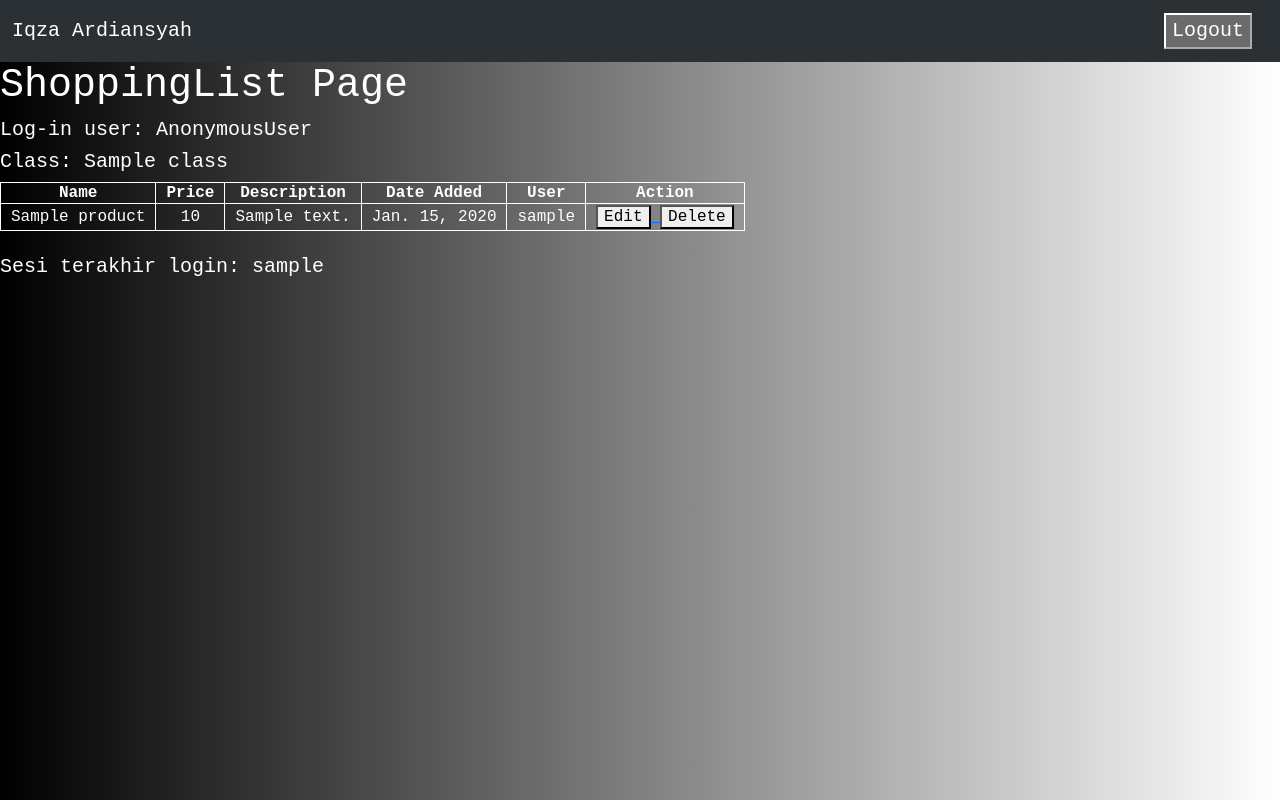
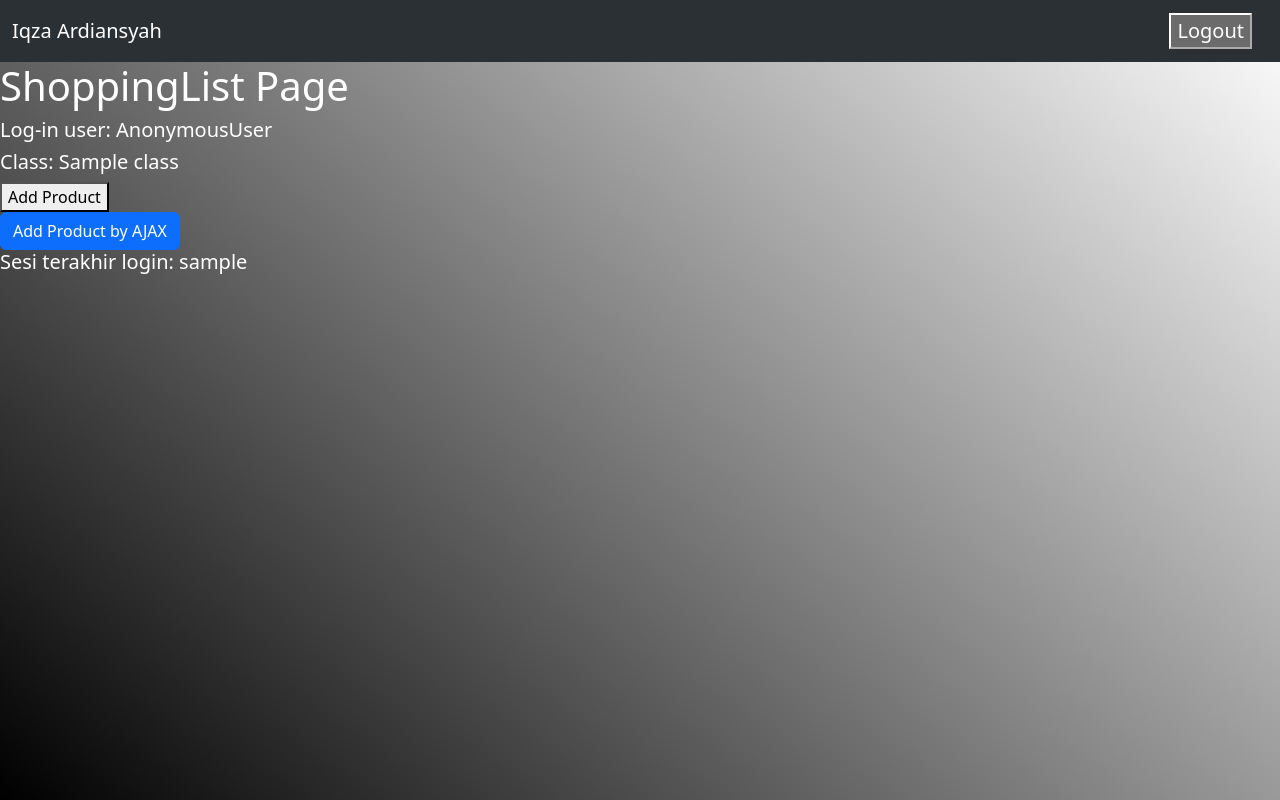
Before and after one commit to iqzaardiansyah/shopping-list, a Django app: template main/templates/main.html in a window 1280 px wide. Run offline with Django 4.2, Linux system fonts and the light colour scheme; tables that the repository leaves empty hold one stand-in row (values such as "Sample post"); the template is opened without the code that fills it: values that come from a table or form of the project are taken from there, most other values are stand-ins (such as "Sample title", 1, 10 or a date in 2020); data that the repository does not hold is empty.

Commit message:
Tutorial 5

```diff
--- a/main/templates/main.html
+++ b/main/templates/main.html
@@ -11,6 +11,7 @@
     {% endblock logout %}
 </nav>
 
+
 {% block content %}
     <h1>ShoppingList Page</h1>
 
@@ -18,41 +19,90 @@
 
     <h5>Class: {{class}}</h5>
 
-    <table>
-        <tr>
-            <th>Name</th>
-            <th>Price</th>
-            <th>Description</th>
-            <th>Date Added</th>
-            <th>User</th>
-            <th>Action</th>
-        </tr>
+    <table id="product_table"></table>
 
-        {% comment %} Berikut cara memperlihatkan data produk di bawah baris ini {% endcomment %}
+    <div class="modal fade" id="exampleModal" tabindex="-1" aria-labelledby="exampleModalLabel" aria-hidden="true" style="color: black;">
+        <div class="modal-dialog">
+            <div class="modal-content">
+                <div class="modal-header">
+                    <h1 class="modal-title fs-5" id="exampleModalLabel">Add New Product</h1>
+                    <button type="button" class="btn-close" data-bs-dismiss="modal" aria-label="Close"></button>
+                </div>
+                <div class="modal-body">
+                    <form id="form" onsubmit="return false;">
+                        {% csrf_token %}
+                        <div class="mb-3">
+                            <label for="name" class="col-form-label">Name:</label>
+                            <input type="text" class="form-control" id="name" name="name"></input>
+                        </div>
+                        <div class="mb-3">
+                            <label for="price" class="col-form-label">Price:</label>
+                            <input type="number" class="form-control" id="price" name="price"></input>
+                        </div>
+                        <div class="mb-3">
+                            <label for="description" class="col-form-label">Description:</label>
+                            <textarea class="form-control" id="description" name="description"></textarea>
+                        </div>
+                    </form>
+                </div>
+                <div class="modal-footer">
+                    <button type="button" class="btn btn-secondary" data-bs-dismiss="modal">Close</button>
+                    <button type="button" class="btn btn-primary" id="button_add" data-bs-dismiss="modal">Add Product</button>
+                </div>
+            </div>
+        </div>
+    </div>
 
-        {% for product in products %}
-            <tr>
-                <td>{{product.name}}</td>
-                <td>{{product.price}}</td>
-                <td>{{product.description}}</td>
-                <td>{{product.date_added}}</td>
-                <td>{{product.user}}</td>
-                <td>
-                    <a href="{% url 'main:edit_product' product.pk %}">
-                        <button>
-                            Edit
-                        </button>
-                    </a>
-                    <a href="{% url 'main:delete_product' product.pk %}">
-                          <button>
-                              Delete
-                          </button>
-                    </a>
-                </td>
-            </tr>
-        {% endfor %}
-    </table>
+
+    <a href="{% url 'main:create_product' %}">
+        <button>
+            Add Product
+        </button>
+    </a><br>
+    <button type="button" class="btn btn-primary" data-bs-toggle="modal" data-bs-target="#exampleModal">Add Product by AJAX</button>
 
     <br />
     <h5>Sesi terakhir login: {{ last_login }}</h5>
+
+    <script>
+        async function getProducts() {
+            return fetch("{% url 'main:get_product_json' %}").then((res) => res.json())
+        }
+
+        async function refreshProducts() {
+            document.getElementById("product_table").innerHTML = ""
+            const products = await getProducts()
+            let htmlString = `<tr>
+                <th>Name</th>
+                <th>Price</th>
+                <th>Description</th>
+                <th>Date Added</th>
+            </tr>`
+            products.forEach((item) => {
+                htmlString += `\n<tr>
+                <td>${item.fields.name}</td>
+                <td>${item.fields.price}</td>
+                <td>${item.fields.description}</td>
+                <td>${item.fields.date_added}</td>
+            </tr>`
+            })
+
+            document.getElementById("product_table").innerHTML = htmlString
+        }
+
+        refreshProducts()
+
+        function addProduct() {
+            fetch("{% url 'main:add_product_ajax' %}", {
+                method: "POST",
+                body: new FormData(document.querySelector('#form'))
+            }).then(refreshProducts)
+
+            document.getElementById("form").reset()
+            return false
+        }
+
+        document.getElementById("button_add").onclick = addProduct
+    </script>
+
 {% endblock content %}
--- a/main/urls.py
+++ b/main/urls.py
@@ -16,4 +16,6 @@ urlpatterns = [
     path('edit-product/<int:id>', edit_product, name='edit_product'),
     path('delete/<int:id>', delete_product, name='delete_product'),
     path('backtomain/', BacktoMain, name='backtomain'),
+    path('get-product/', get_product_json, name='get_product_json'),
+    path('create-product-ajax/', add_product_ajax, name='add_product_ajax'),
 ]
--- a/main/views.py
+++ b/main/views.py
@@ -1,5 +1,5 @@
 from django.shortcuts import render, redirect
-from django.http import HttpResponseRedirect, HttpResponse
+from django.http import HttpResponseRedirect, HttpResponse, HttpResponseNotFound
 from main.forms import ProductForm
 from django.urls import reverse
 from .models import Product
@@ -9,6 +9,7 @@ from django.contrib import messages
 from django.contrib.auth import authenticate, login, logout
 from django.contrib.auth.decorators import login_required
 import datetime
+from django.views.decorators.csrf import csrf_exempt
 
 @login_required(login_url='/login')
 def show_main(request):
@@ -101,3 +102,21 @@ def delete_product(request, id):
 
 def BacktoMain(request):
     return HttpResponseRedirect(reverse('main:show_main'))
+
+def get_product_json(request):
+    product_item = Product.objects.filter(user=request.user)
+    return HttpResponse(serializers.serialize('json', product_item))
+
+@csrf_exempt
+def add_product_ajax(request):
+    if request.method == 'POST':
+        name = request.POST.get("name")
+        price = request.POST.get("price")
+        description = request.POST.get("description")
+        user = request.user
+
+        new_product = Product(name=name, price=price, description=description, user=user)
+        new_product.save()
+
+        return HttpResponse(b"CREATED", status=201)
+    return HttpResponseNotFound()
--- a/templates/base.html
+++ b/templates/base.html
@@ -36,7 +36,7 @@
             text-align: center;
             }
 
-            body {background-image: linear-gradient(to right, black, grey, white); font-family: 'Courier New', Courier, monospace;}
+            body {background-image: linear-gradient(43deg, black, grey, white);}
         </style>
         {% block content %}
         {% endblock content %}
```
